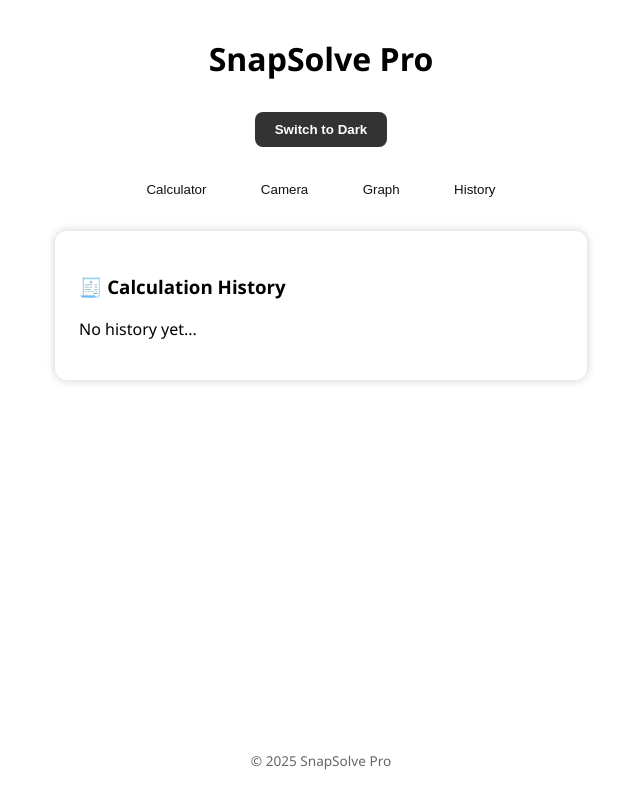
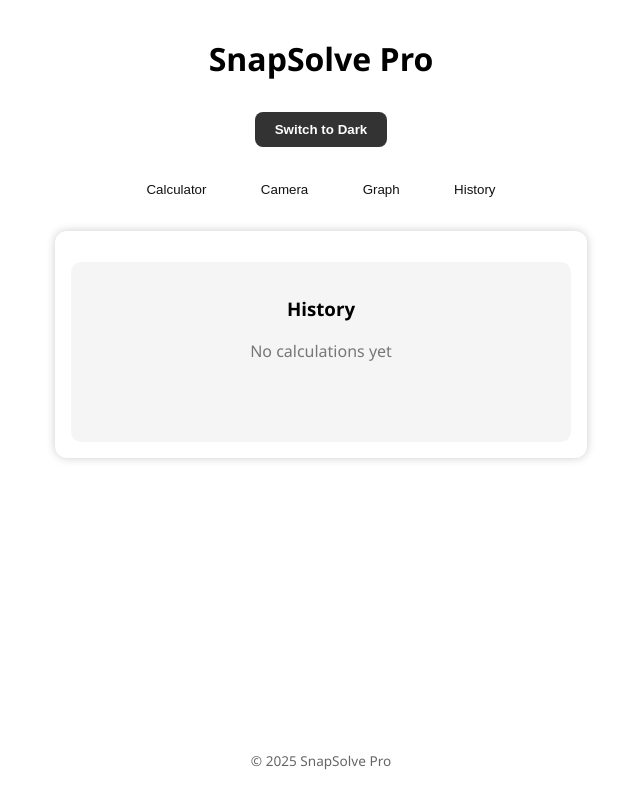
Before and after one commit to velach-tech/Snapresolve-pro, a React (Vite) app: page / in a window 1280 px wide. Both pictures are taken after a click on the button "History". Shown: the whole page, without its empty margins (319-959 px from the left). Built offline with nearby package versions, Linux system fonts and the light colour scheme; the HTML template or start-up script is replaced by a standard one.

Commit message:
Update Historypanel.jsx

```diff
--- a/src/components/Historypanel.jsx
+++ b/src/components/Historypanel.jsx
@@ -1,18 +1,55 @@
 import React from "react";
 
-export default function HistoryPanel({ history }) {
+const HistoryPanel = ({ history, onClear }) => {
   return (
-    <div className="history-panel">
-      <h3>🧾 Calculation History</h3>
+    <div
+      style={{
+        background: "#f5f5f5",
+        borderRadius: "10px",
+        padding: "15px",
+        marginTop: "15px",
+        height: "150px",
+        overflowY: "auto",
+      }}
+    >
+      <h3 style={{ textAlign: "center" }}>History</h3>
       {history.length === 0 ? (
-        <p>No history yet...</p>
+        <p style={{ textAlign: "center", color: "#777" }}>No calculations yet</p>
       ) : (
-        <ul>
+        <ul style={{ listStyle: "none", padding: 0 }}>
           {history.map((item, index) => (
-            <li key={index}>{item}</li>
+            <li
+              key={index}
+              style={{
+                borderBottom: "1px solid #ddd",
+                padding: "5px 0",
+                fontSize: "14px",
+              }}
+            >
+              {item}
+            </li>
           ))}
         </ul>
       )}
+      {history.length > 0 && (
+        <button
+          onClick={onClear}
+          style={{
+            width: "100%",
+            padding: "8px",
+            marginTop: "10px",
+            borderRadius: "6px",
+            background: "#333",
+            color: "#fff",
+            border: "none",
+            cursor: "pointer",
+          }}
+        >
+          Clear History
+        </button>
+      )}
     </div>
   );
-}
+};
+
+export default HistoryPanel;
```
